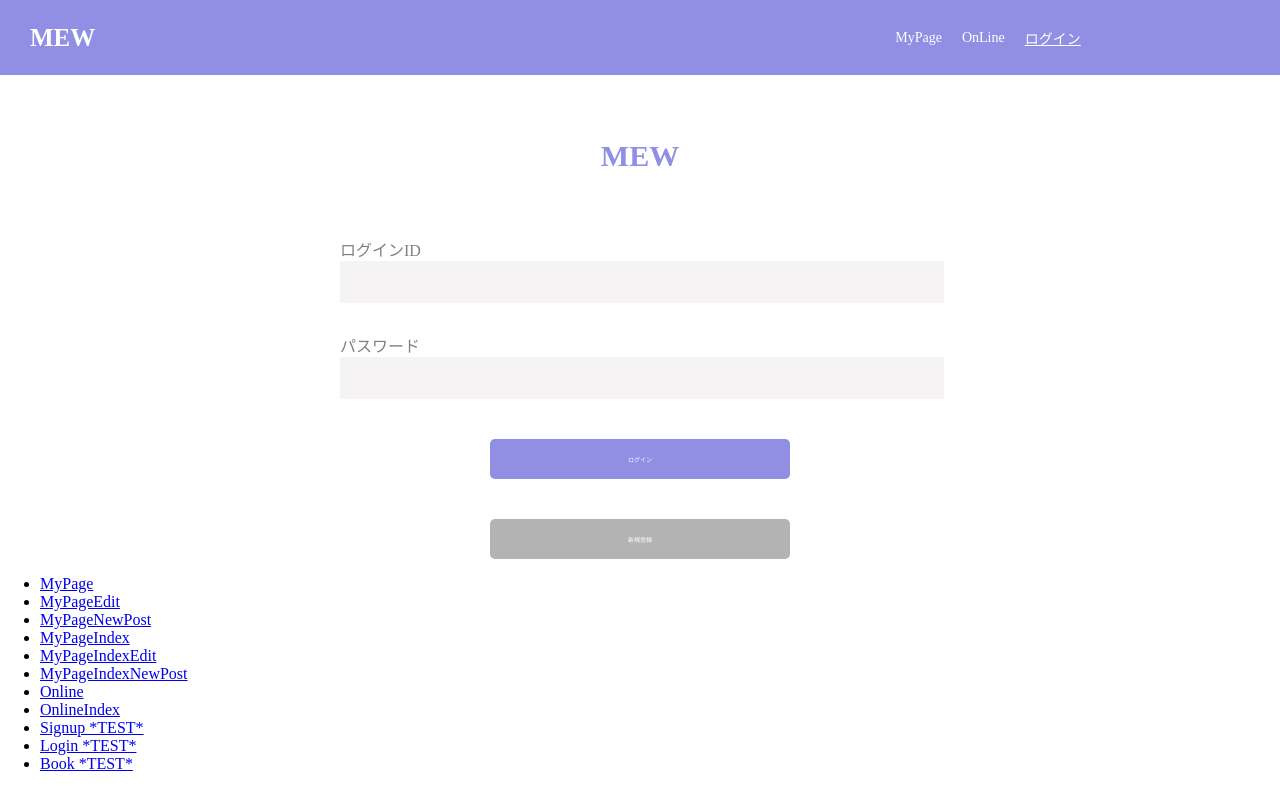
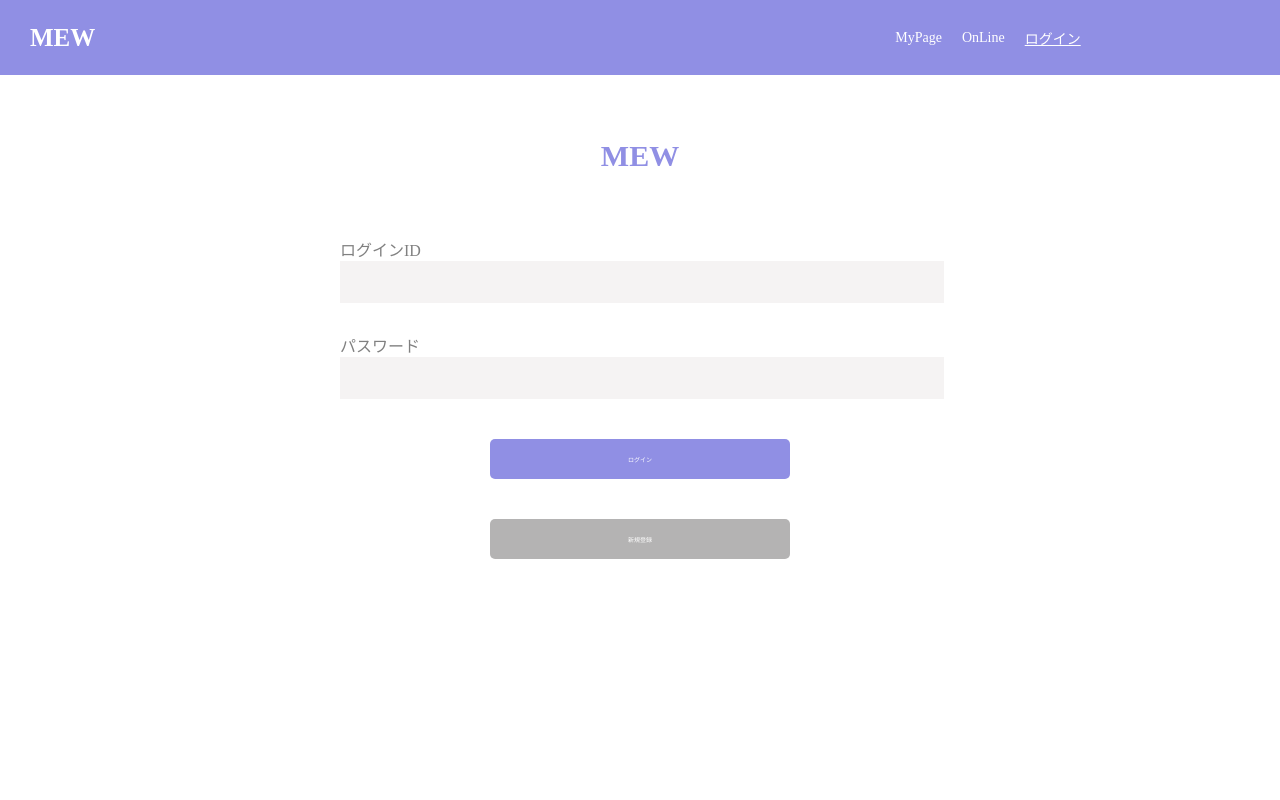
Before and after one commit to Non-Sense/mew, a Vue app in the folder node/app/: page /login in a window 1280 px wide. Built offline with nearby package versions, Linux system fonts and the light colour scheme; what vue-cookies would draw is missing.

Commit message:
footer 消去

```diff
--- a/node/app/src/components/footer.vue
+++ b/node/app/src/components/footer.vue
@@ -1,6 +1,6 @@
 <template>
-  <header>
-    <ul>
+  <footer>
+    <!-- <ul>
       <li><router-link to="/mypage">MyPage</router-link></li>
       <li><router-link :to="{name: 'mypage-edit',params: { id: '1' }}">MyPageEdit</router-link></li>
       <li><router-link to="/mypage_edit">MyPageNewPost</router-link></li>
@@ -13,6 +13,6 @@
       <li><router-link to="/signup">Signup *TEST*</router-link></li>
       <li><router-link to="/login">Login *TEST*</router-link></li>
       <li><router-link to="/test/book">Book *TEST*</router-link></li>
-    </ul>
-  </header>
+    </ul> -->
+  </footer>
 </template>
```
